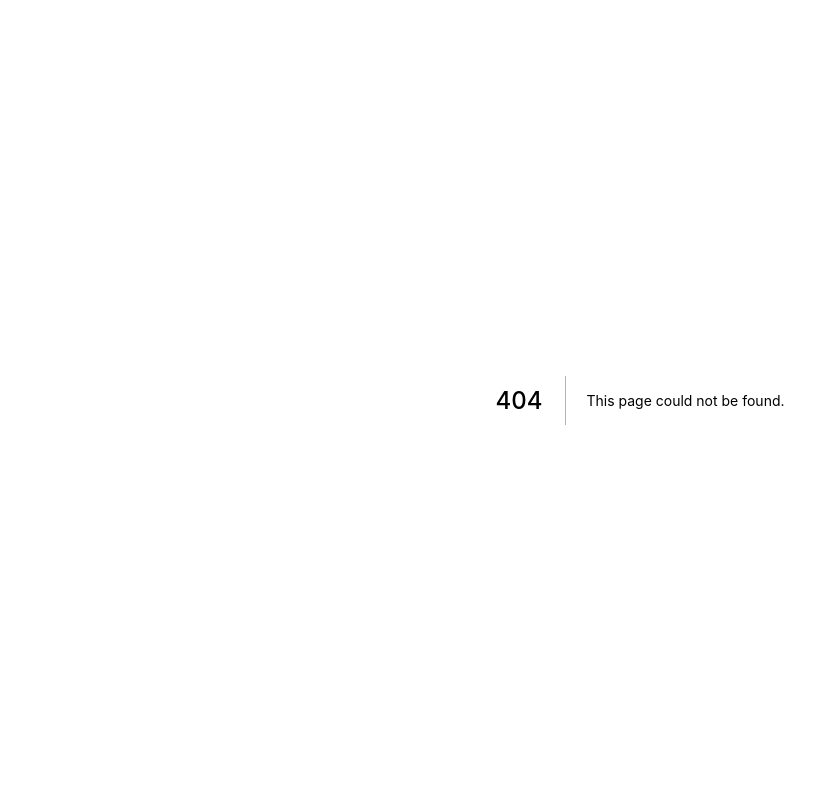
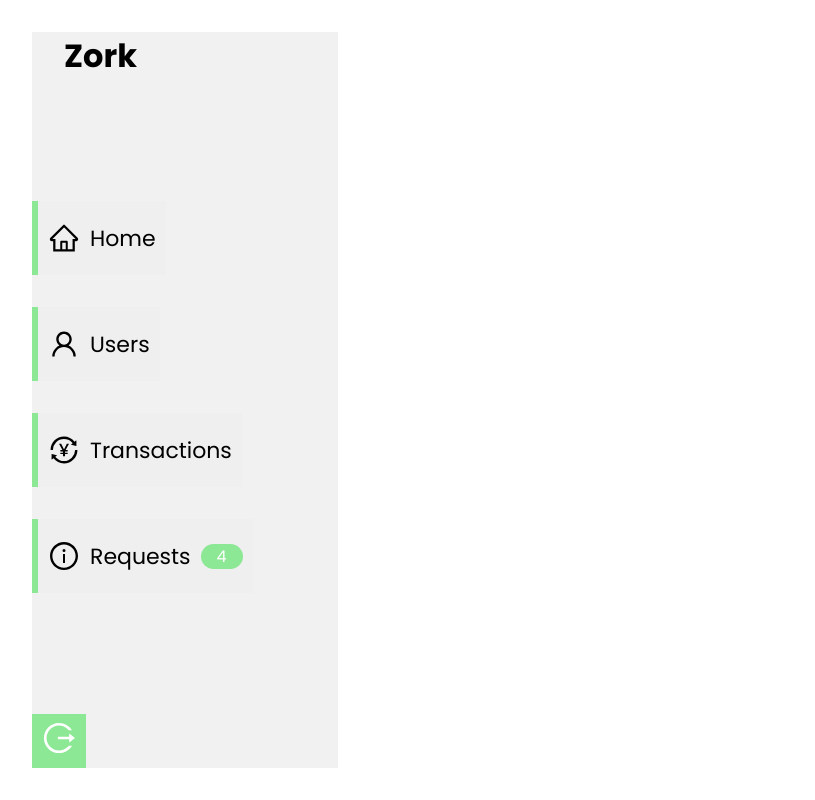
Before and after one commit to wetrustinprize/zork-frontend, a Next.js app: page /transactions in a window 1280 px wide. Before the commit this address had no page. Shown: the whole page, without its empty margins (0-815 px from the left). Built offline with nearby package versions, Linux system fonts and the light colour scheme.

Commit message:
transaction page start

```diff
--- /dev/null
+++ b/src/pages/transactions/index.tsx
@@ -0,0 +1,13 @@
+import ZorkSidebar from "@components/ZorkSidebar";
+
+import style from "./style.module.scss";
+
+const Transactions: React.FC = () => {
+  return (
+    <main className={style.transaction_screen}>
+      <ZorkSidebar />
+    </main>
+  );
+};
+
+export default Transactions;
--- /dev/null
+++ b/src/pages/transactions/style.module.scss
@@ -0,0 +1,6 @@
+.transaction_screen {
+  height: 100vh;
+  width: 100vw;
+
+  padding: 32px;
+}
```
